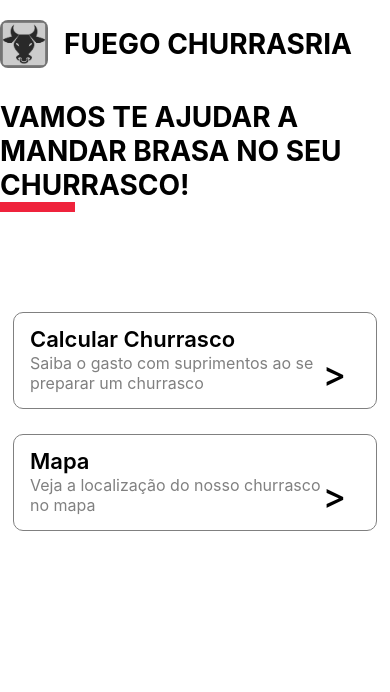
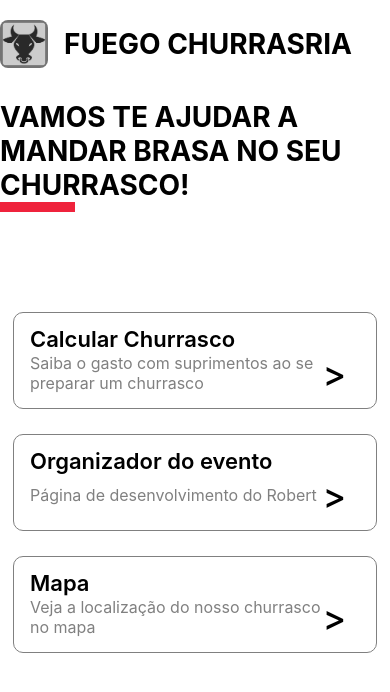
Before and after one commit to marcellu-s/SENAI-PPDM-Churrasria, a React Native app: screen /Home in a window 390 px wide. Shown: the top 692 px of the page. Built offline with nearby package versions, Linux system fonts and the light colour scheme.

Commit message:
Update index.js

```diff
--- a/src/pages/Home/index.js
+++ b/src/pages/Home/index.js
@@ -12,10 +12,6 @@ export default function App() {
             <View style={styles.header}>
                 <View style={{ flexDirection: 'row', justifyContent: 'flex-start', alignItems: 'center', gap: 16, paddingTop: 20 }}>
                     <Image source={logo} style={{width: 48, height: 48, borderRadius: 8}} />
-                    {/* <Image
-                        style={{height: 48, width: 48}}
-                        source={{uri: 'https://raw.githubusercontent.com/marcellu-s/SENAI-PPDM-churrasria/main/src/assets/FUEGO%20CHURRASRIA.png'}}
-                    /> */}
                     <Text style={styles.title}>FUEGO CHURRASRIA</Text>
                 </View>
                 <View style={styles.headline}>
@@ -26,7 +22,10 @@ export default function App() {
                 </View>
                 <View style={styles.bttns}>
                     <View style={styles.bttn}>
-                        <HomeBttn tittle="Calcular Churrasco" link="Organizador" description="Saiba o gasto com suprimentos ao se preparar um churrasco"></HomeBttn>
+                        <HomeBttn tittle="Calcular Churrasco" link="Calcular" description="Saiba o gasto com suprimentos ao se preparar um churrasco"></HomeBttn>
+                    </View>
+                    <View style={styles.bttn}>
+                        <HomeBttn tittle="Organizador do evento" link="Organizador" description="Página de desenvolvimento do Robert"></HomeBttn>
                     </View>
                     <View style={styles.bttn}>
                         <HomeBttn tittle="Mapa" link="Resumo" description="Veja a localização do nosso churrasco no mapa"></HomeBttn>
```
